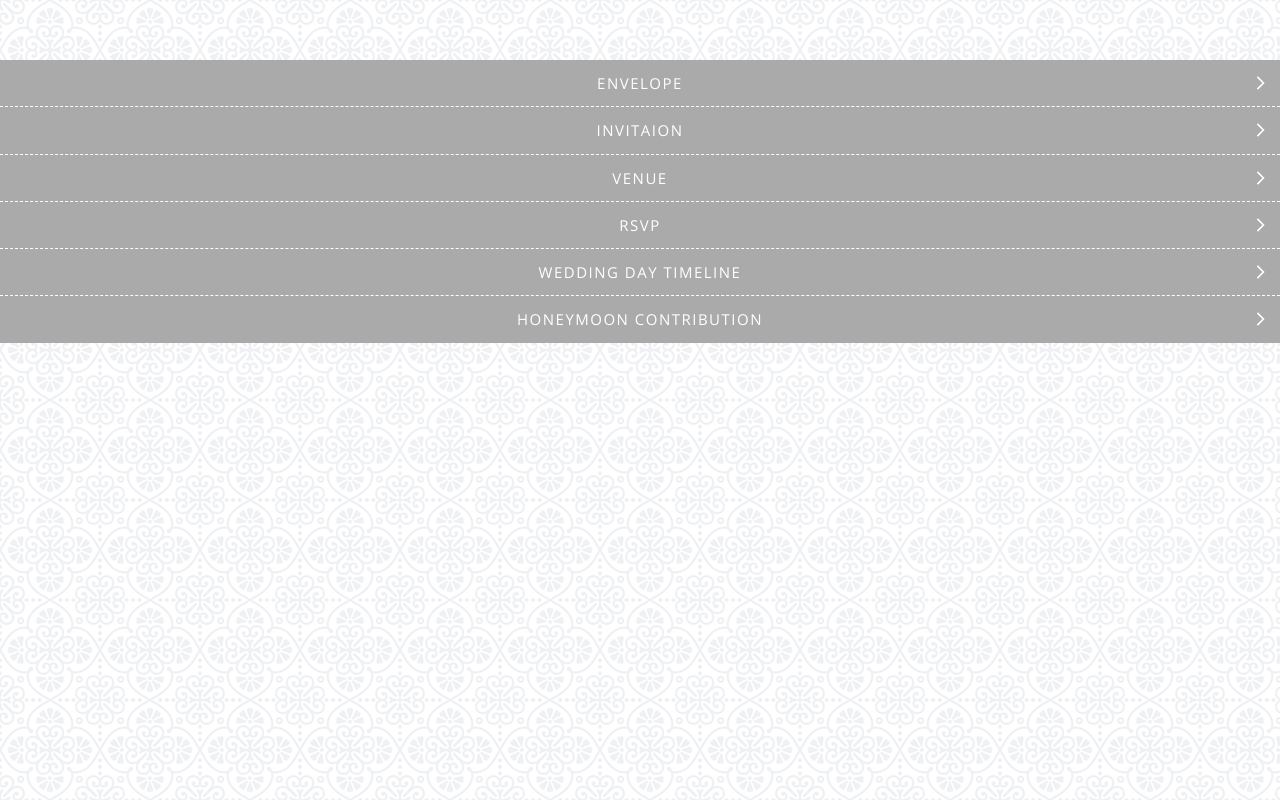
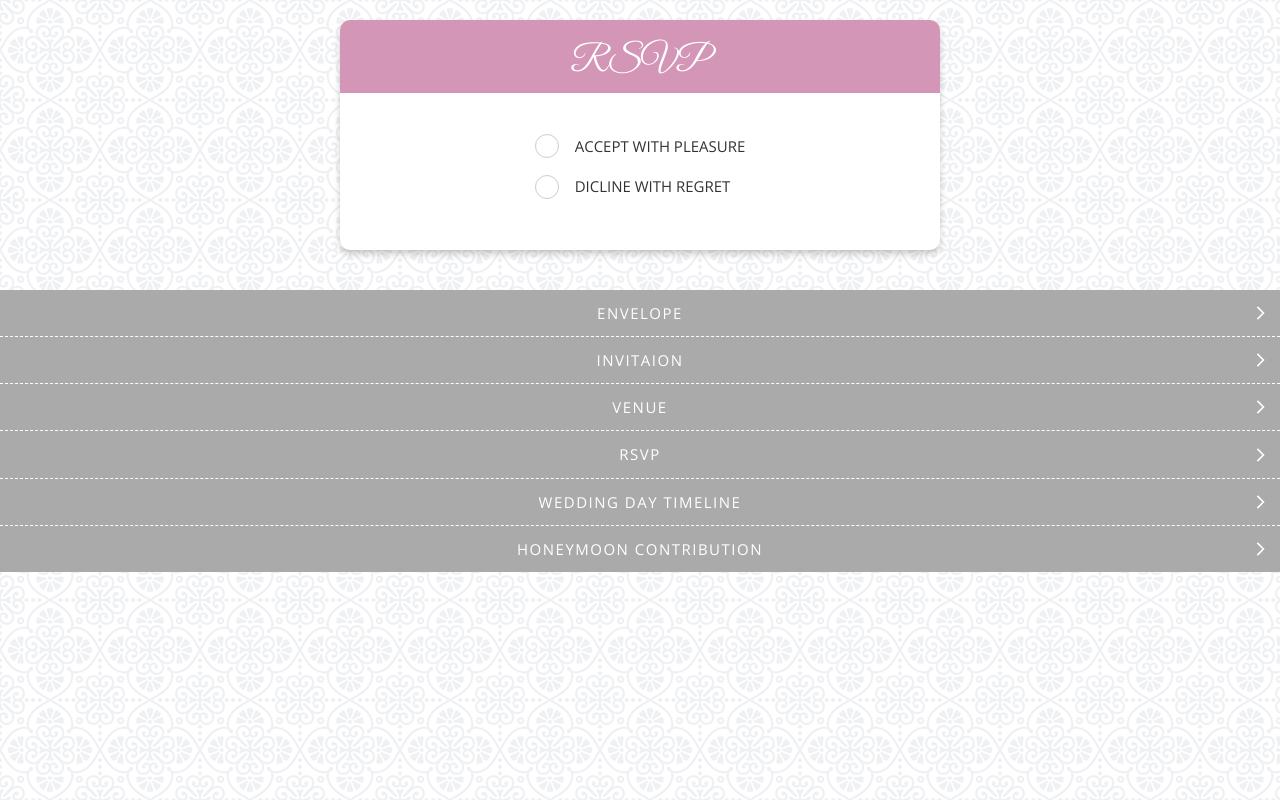
Before and after one commit to nozomail/wedding-invitation, a React app: page /rsvp in a window 1280 px wide. Built offline with nearby package versions, Linux system fonts and the light colour scheme; a web font is replaced by a local one.

Commit message:
Add Rsvp component

```diff
--- a/src/components/Block/index.tsx
+++ b/src/components/Block/index.tsx
@@ -5,6 +5,8 @@ type Props = {
   size?: 'small' | 'medium' | 'large' | 'xlarge';
   type?: 'around' | 'vertical' | 'horizontal' | 'top' | 'bottom' | 'left' | 'right';
   isColor?: boolean;
+  isBorder?: boolean;
+  isRoundCorner?: boolean;
   isCenterContent?: boolean;
   children: ReactNode;
 };
@@ -13,11 +15,19 @@ export function Block({
   type = 'around',
   size = 'medium',
   isColor = false,
+  isBorder = false,
+  isRoundCorner = false,
   isCenterContent = false,
   children,
 }: Props): JSX.Element {
   const color = isColor ? ' -color' : '';
+  const border = isBorder ? ' -border' : '';
+  const roundCorner = isRoundCorner ? ' -roundCorner' : '';
   const center = isCenterContent ? ' -center' : '';
 
-  return <div className={`Block -${type} -${size}${color}${center}`}>{children}</div>;
+  return (
+    <div className={`Block -${type} -${size}${color}${border}${roundCorner}${center}`}>
+      {children}
+    </div>
+  );
 }
--- a/src/components/Block/style.scss
+++ b/src/components/Block/style.scss
@@ -45,7 +45,14 @@
 
   &.-color {
     background-color: rgba($c_pink, 0.1);
+  }
+
+  &.-border {
     border: 2px solid $c_red;
+  }
+
+  &.-roundCorner {
+    border-radius: 6px;
   }
 
   &.-center {
--- a/src/components/Input/index.tsx
+++ b/src/components/Input/index.tsx
@@ -3,14 +3,15 @@ import './style.scss';
 
 type Props = {
   type?: 'text' | 'email' | 'password' | 'tel' | 'number';
-  value: string;
-  onChange: Dispatch<SetStateAction<string>>;
+  name?: string;
+  value?: string;
+  onChange?: Dispatch<SetStateAction<string>>;
 };
 
-export function Input({ type = 'text', value, onChange }: Props): JSX.Element {
+export function Input({ type = 'text', onChange, ...rest }: Props): JSX.Element {
   function handleChange(e: ChangeEvent<HTMLInputElement>) {
     onChange(e.target.value);
   }
 
-  return <input className="Input" type={type} value={value} onChange={handleChange} />;
+  return <input className="Input" type={type} onChange={handleChange} {...rest} />;
 }
--- a/src/components/Textarea/index.tsx
+++ b/src/components/Textarea/index.tsx
@@ -3,6 +3,7 @@ import './style.scss';
 
 type Props = {
   rows?: number;
+  name?: string;
 };
 
 export function Textarea({ rows = 4 }: Props): JSX.Element {
--- a/src/containers/App/index.tsx
+++ b/src/containers/App/index.tsx
@@ -8,6 +8,7 @@ import { Login } from '@containers/Login';
 import { Envelope } from '@containers/Envelope';
 import { Invitation } from '@containers/Invitation';
 import { Venue } from '@containers/Venue';
+import { Rsvp } from '@containers/Rsvp';
 import { Timeline } from '@containers/Timeline';
 import { Honeymoon } from '@containers/Honeymoon';
 
@@ -51,6 +52,7 @@ export function App(): JSX.Element {
             <PrivateRoute exact path="/envelope" component={Envelope} />
             <PrivateRoute exact path="/invitation" component={Invitation} />
             <PrivateRoute exact path="/venue" component={Venue} />
+            <PrivateRoute exact path="/rsvp" component={Rsvp} />
             <PrivateRoute exact path="/timeline" component={Timeline} />
             <PrivateRoute exact path="/honeymoon" component={Honeymoon} />
           </Switch>
--- a/src/containers/Honeymoon/index.tsx
+++ b/src/containers/Honeymoon/index.tsx
@@ -125,7 +125,7 @@ export function Honeymoon(): JSX.Element {
         </Block>
 
         <Section title="BANK ACCOUNT INFO" icon="bank">
-          <Block size="large" isColor>
+          <Block size="large" isColor isBorder>
             <Text isCenter>NOZOMI MAIL</Text>
             <Text isCenter>01-2345-6789-00</Text>
           </Block>
--- /dev/null
+++ b/src/containers/Rsvp/index.tsx
@@ -0,0 +1,62 @@
+import React, { useState } from 'react';
+
+import { Card } from '@components/Card';
+import { Block } from '@components/Block';
+import { RadioButton } from '@components/RadioButton';
+import { InputField } from '@components/InputField';
+import { Input } from '@components/Input';
+import { Select } from '@components/Select';
+import { Textarea } from '@components/Textarea';
+
+export function Rsvp(): JSX.Element {
+  const [rsvp, setRsvp] = useState<boolean | null>(null);
+
+  function handleOnChange(e: React.ChangeEvent<HTMLInputElement>): void {
+    if (e.target.value === 'yes') {
+      setRsvp(true);
+    } else {
+      setRsvp(false);
+    }
+  }
+  return (
+    <div className="Rsvp">
+      <Card title="RSVP">
+        <Block isCenterContent>
+          <div onChange={handleOnChange}>
+            <RadioButton name="rsvp" label="ACCEPT WITH PLEASURE" value="yes" />
+            <RadioButton name="rsvp" label="DICLINE WITH REGRET" value="no" />
+          </div>
+        </Block>
+        {rsvp !== null &&
+          (rsvp ? (
+            <div>
+              GUEST1
+              <Block isColor isRoundCorner>
+                <InputField label="FIRST NAME" isRequired>
+                  <Input type="text" name="firstName" />
+                </InputField>
+                <InputField label="LAST NAME" isRequired>
+                  <Input type="text" name="lastName" />
+                </InputField>
+                <InputField label="TITLE" isRequired>
+                  <Select>
+                    <option value="mr">MR.</option>
+                    <option value="mrs">MRS.</option>
+                    <option value="ms">MS.</option>
+                    <option value="miss">MISS.</option>
+                    <option value="dr">DR.</option>
+                    <option value="other">OTHER</option>
+                  </Select>
+                </InputField>
+                <InputField label="DIETARY RESTRICTIONS" isRequired>
+                  <Textarea name="diet"></Textarea>
+                </InputField>
+              </Block>
+            </div>
+          ) : (
+            <div>no</div>
+          ))}
+      </Card>
+    </div>
+  );
+}
--- a/src/context/authContext.tsx
+++ b/src/context/authContext.tsx
@@ -15,7 +15,7 @@ type AuthContextProviderProps = {
 export const authContext = createContext<authContextProps>(undefined);
 
 export function AuthContextProvider({ children }: AuthContextProviderProps): JSX.Element {
-  const [user, setUser] = useState<string | null>(null);
+  const [user, setUser] = useState<string | null>('user');
 
   const login = () => {
     setUser('user');
```
